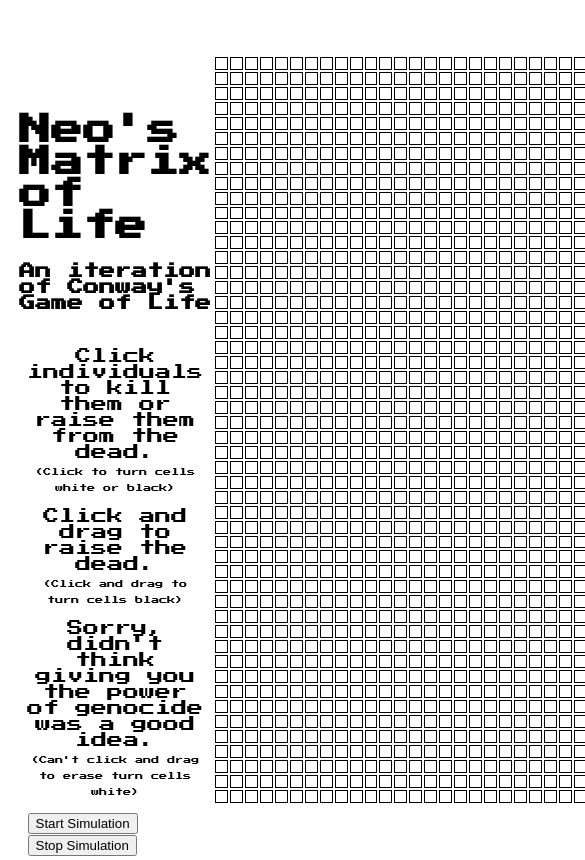
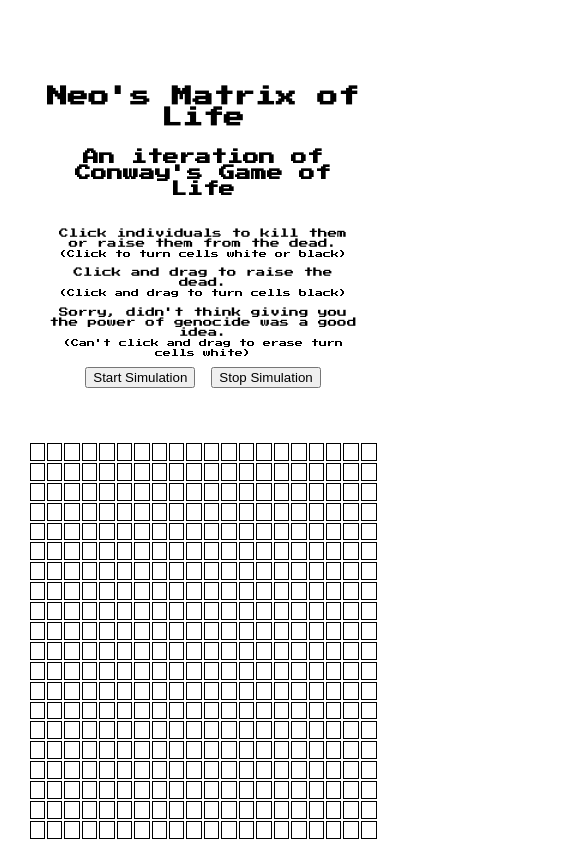
Before and after one commit to mskNeo/game-of-life, a plain HTML site: page index.html in a window 390 px wide. Shown: the top 860 px of the page, 585 px wide, since content can reach past the window. Drawn offline with Linux system fonts and the light colour scheme; a web font is replaced by a local one.

Commit message:
mobile-friendly design

```diff
--- a/main.js
+++ b/main.js
@@ -1,13 +1,36 @@
+/*
+ *
+ * TODOS:
+ * - remake grid on resize
+ * - have it automatically stop when simulation doesn't change
+ */
+
 const DEAD = 0;
 const ALIVE = 1;
-const rows = 50;
-const cols = 50;
-const cellSize = 15;
+let rows = 50;
+let cols = 50;
+let cellSize = 15;
 const startBtn = document.getElementById('start');
 const stopBtn = document.getElementById('stop');
 const boardArea = document.getElementById('boardArea');
 let drag = false;
 let lifeBoard = make2DArray(cols, rows);    // make board
+
+function setGrid() {
+    const iw = window.innerWidth;
+    if (iw > 769) {
+        rows = 50;
+        cols = 50;
+        cellSize = 15;
+    } else {
+        rows = 20;
+        cols = 20;
+        cellSize = 20;
+    }
+}
+
+// media size queries, set grid
+window.addEventListener('resize', setGrid);
 
 window.addEventListener('mousedown', () => {
     drag = true;
@@ -143,5 +166,6 @@
 }
 
 window.onload = function() {
+    setGrid();
     setup();
 }
--- a/styles.css
+++ b/styles.css
@@ -9,23 +9,65 @@
     width: 100vw;
     height: 100vh;
     display: flex;
-    flex-flow: row wrap;
     justify-content: center;
     align-items: center;
 }
 
-#boardArea {
-    width: 45%;
+@media screen and (max-width: 768px) {
+    #main {
+        flex-flow: column nowrap;
+    }
+    #boardArea {
+        width: 90%;
+        display: flex;
+        flex-flow: row nowrap;
+        justify-content:center;
+        align-items:center;
+    }
+    .content {
+        padding: 0px;
+        width: 80%;
+        height: 50%;
+        justify-content: center;
+        align-items: center;
+    }
+    .content .title {
+        text-align: center;
+    }
+    .content h1 {
+        font-size: 1.3rem;
+    }
+    .content p {
+        font-size: 0.6rem;
+    }
+}
+@media screen and (min-width: 769px) {
+    #main {
+        flex-flow: row wrap;
+    }
+    #boardArea {
+        width: 45%;
+    }
+    .content {
+        padding: 10px;
+        width: 45%;
+        height: 80%;
+        justify-content: space-between;
+        align-items: center;
+    }
+    .content h1 {
+        font-size: 2rem;
+    }
+
+    .content p {
+        font-size: 1rem;
+    }
 }
 
+
 .content {
-    width: 45%;
-    height: 80%;
-    padding: 10px;
     display: flex;
     flex-flow: column nowrap;
-    justify-content: space-between;
-    align-items: center;
 }
 
 .text {
```
